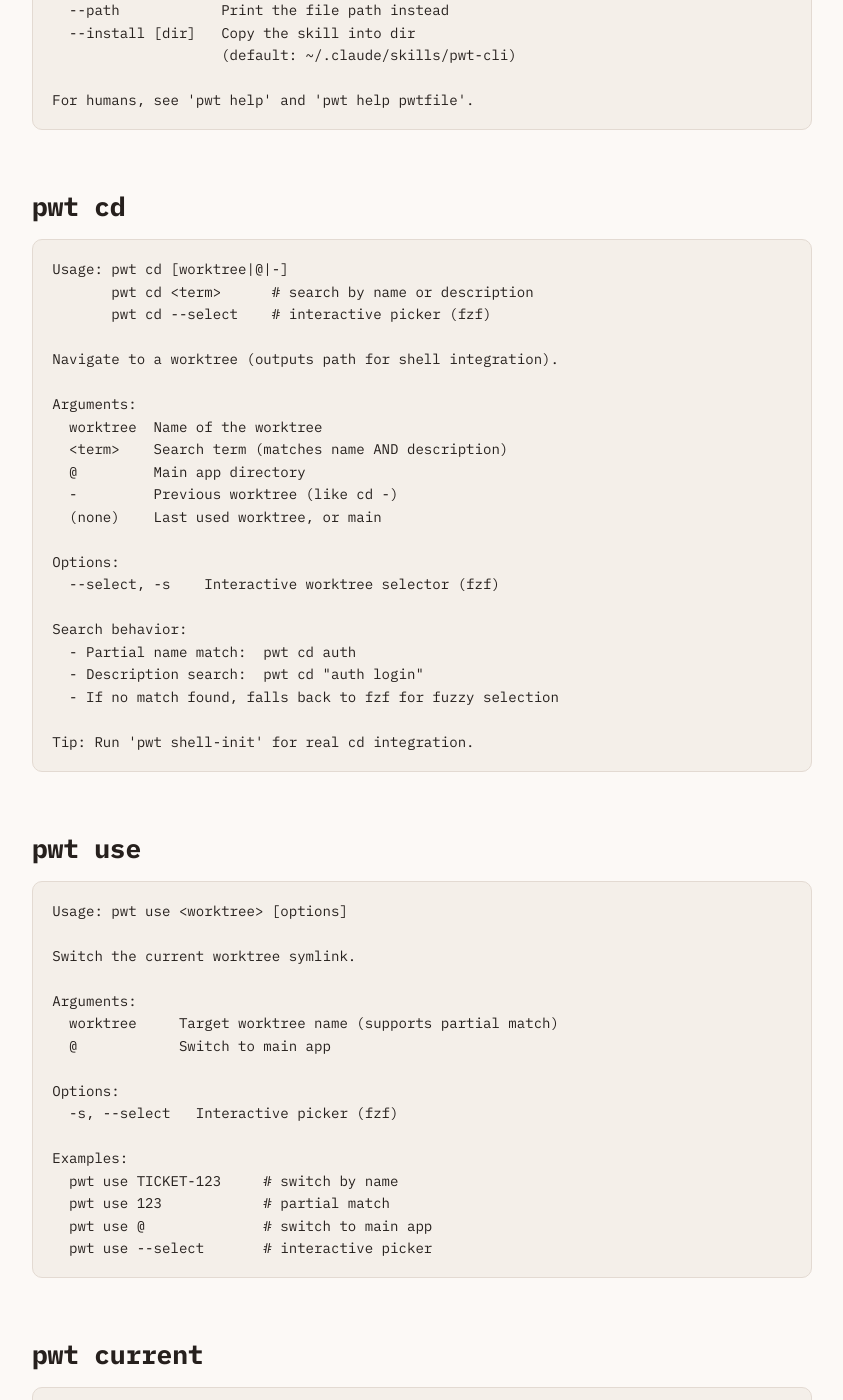
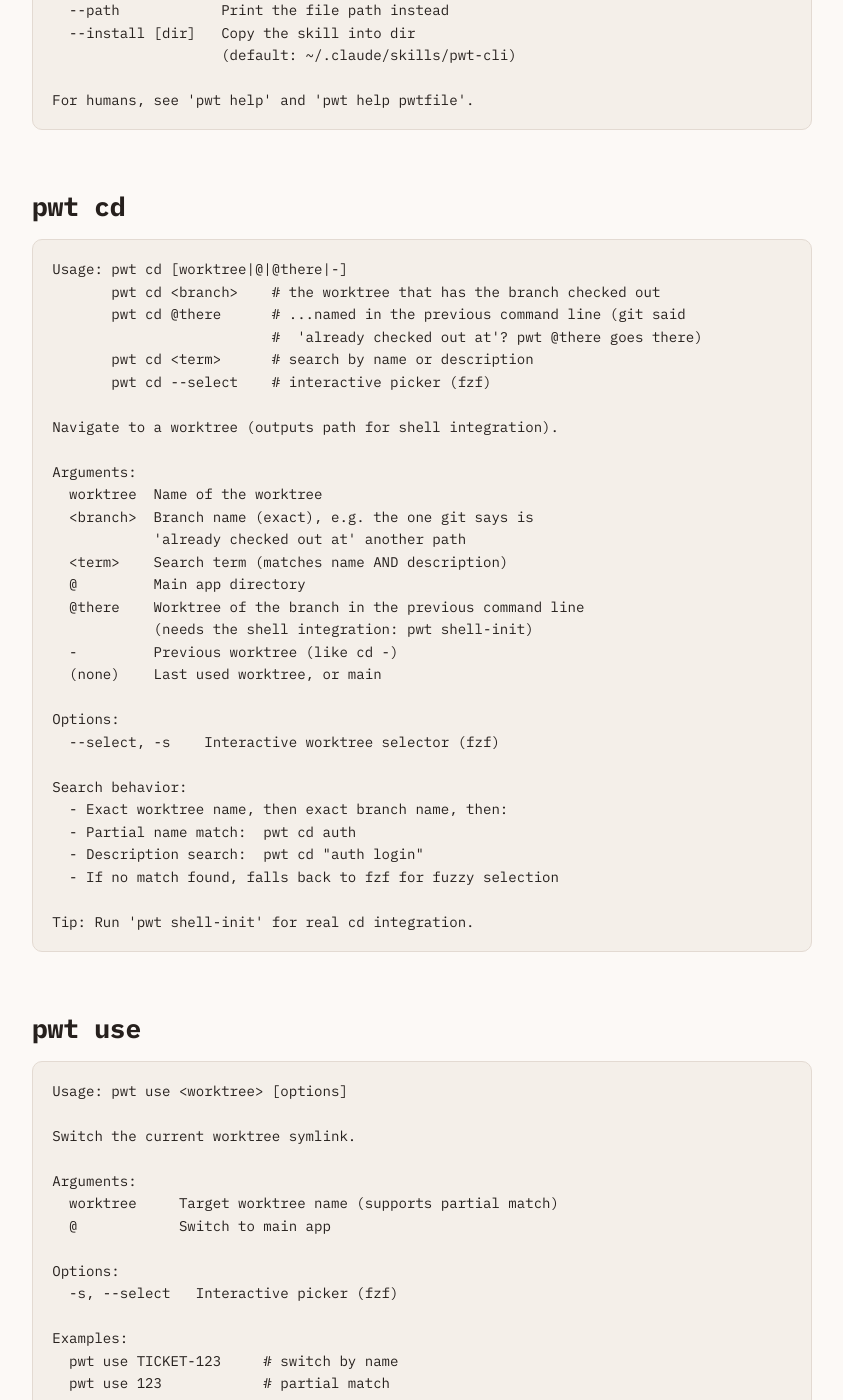
Before and after one commit to jonasporto/pwt, a Jekyll site: the page built from site/docs/commands.md, in a window 1280 px wide and 1400 px high, scrolled down 3984 px. Shown: the whole window, without its empty margins (218-1061 px from the left). Built offline with Jekyll 4.4.1, drawn with Linux system fonts in a browser that asks for light colours.

Commit message:
pwt @there: go where git said the branch is already checked out
After "fatal: 'x' is already checked out at ...", the next thing typed
is "pwt @there" and the shell is in that worktree, nothing copied. The
binary cannot see the previous command, but the shell-init wrapper
can: it reads the previous line from history (fc) and hands it over
in PWT_LAST_COMMAND, local and exported, gone when the function
returns. The binary takes the branch named there, skipping flags and
redirections, and resolves it through git worktree list, the same
source as the error, so the answer is always the path git refused.

The building block is new too: pwt cd <branch> (and the implicit
pwt <branch>, pwt run <branch> ...) resolves a branch name to the
worktree that has it checked out, main included. Order: exact
worktree name, exact branch, then the existing name/description
search.

Found on the way: find_worktree_name_by_path compared a resolved path
against the unresolved worktrees_dir, so a worktree under a symlinked
directory (/var vs /private/var on macOS) was never recognized by path.

The fish wrapper carries the same block (history --max 1) but was not
exercised: fish is not installed here.

````diff
--- a/site/docs/commands.md
+++ b/site/docs/commands.md
@@ -214,7 +214,10 @@
 ## pwt cd {#cd}
 
 ```
-Usage: pwt cd [worktree|@|-]
+Usage: pwt cd [worktree|@|@there|-]
+       pwt cd <branch>    # the worktree that has the branch checked out
+       pwt cd @there      # ...named in the previous command line (git said
+                          #  'already checked out at'? pwt @there goes there)
        pwt cd <term>      # search by name or description
        pwt cd --select    # interactive picker (fzf)
 
@@ -222,8 +225,12 @@
 
 Arguments:
   worktree  Name of the worktree
+  <branch>  Branch name (exact), e.g. the one git says is
+            'already checked out at' another path
   <term>    Search term (matches name AND description)
   @         Main app directory
+  @there    Worktree of the branch in the previous command line
+            (needs the shell integration: pwt shell-init)
   -         Previous worktree (like cd -)
   (none)    Last used worktree, or main
 
@@ -231,6 +238,7 @@
   --select, -s    Interactive worktree selector (fzf)
 
 Search behavior:
+  - Exact worktree name, then exact branch name, then:
   - Partial name match:  pwt cd auth
   - Description search:  pwt cd "auth login"
   - If no match found, falls back to fzf for fuzzy selection
````
Also changed, not shown: site/docs/agents.md (+11 -0 lines), skills/pwt-cli/SKILL.md (+11 -0 lines), CHANGELOG.md, README.md, 5 other files.
